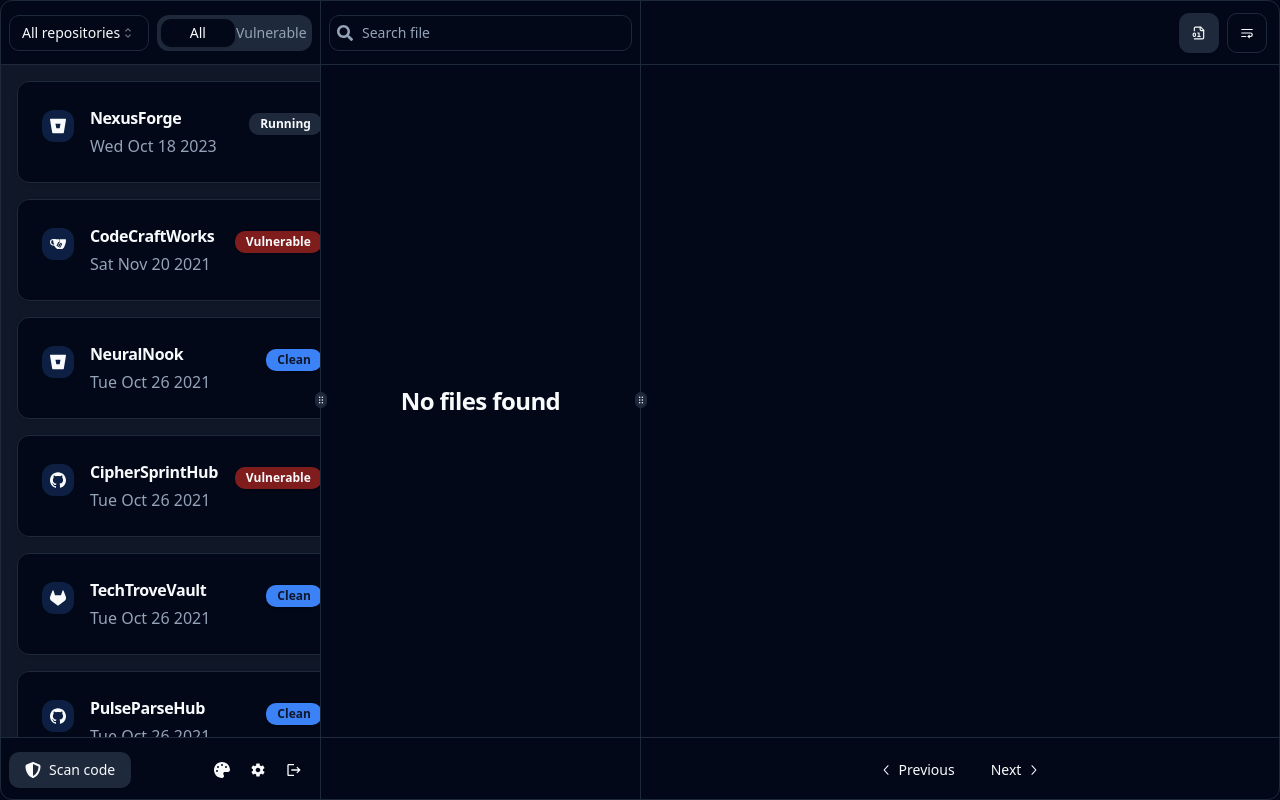
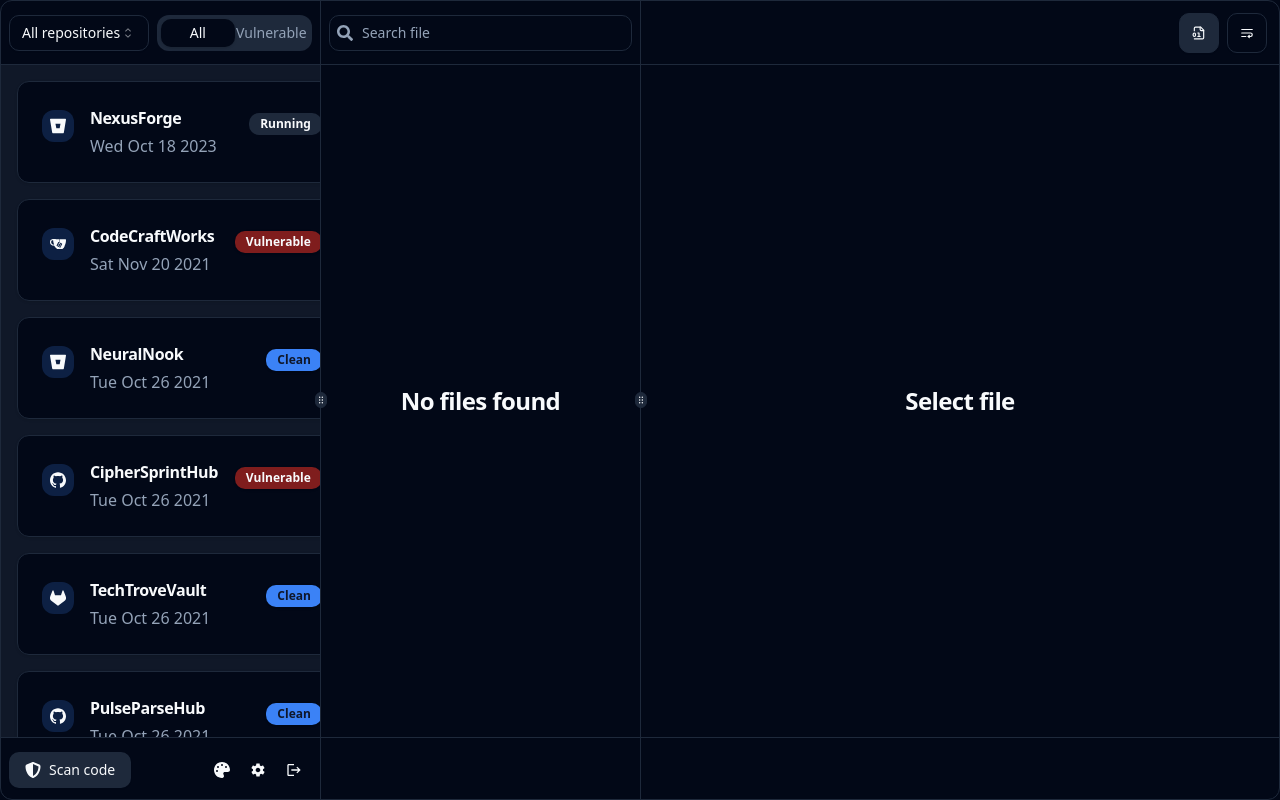
Before and after one commit to sudonite/Codetective, a React (Vite) app in the folder Frontend/: page /dashboard in a window 1280 px wide. Built offline with nearby package versions, Linux system fonts and the light colour scheme.

Commit message:
Fix: CodeAerea not selected Directory

```diff
--- a/Frontend/src/Components/Dashboard/CodeArea.tsx
+++ b/Frontend/src/Components/Dashboard/CodeArea.tsx
@@ -96,6 +96,13 @@ const CodeArea = ({ codes, file }: CodeAreaProps) => {
         </div>
       </div>
       <div className="grow">
+        {codes.length === 0 ? (
+          <div className="flex justify-center items-center h-full">
+            <h3 className="scroll-m-20 text-2xl font-semibold tracking-tight">
+              Select file
+            </h3>
+          </div>
+        ) : (
           <ScrollArea className="w-full h-full rounded-lg">
             <SyntaxHighlighter
               wrapLongLines={wordWrap}
@@ -109,8 +116,10 @@ const CodeArea = ({ codes, file }: CodeAreaProps) => {
             <ScrollBar orientation="horizontal" />
             <ScrollBar />
           </ScrollArea>
+        )}
       </div>
       <div className="h-16 max-h-16 p-2 flex flex-row items-center border-t">
+        {codes.length > 1 && (
           <Pagination>
             <PaginationContent>
               <PaginationItem>
@@ -144,6 +153,7 @@ const CodeArea = ({ codes, file }: CodeAreaProps) => {
               </PaginationItem>
             </PaginationContent>
           </Pagination>
+        )}
       </div>
     </div>
   );
--- a/Frontend/src/Routes/Dashboard.tsx
+++ b/Frontend/src/Routes/Dashboard.tsx
@@ -35,6 +35,7 @@ const Dashboard = () => {
   const handleRepositoryChange = (repository: Repository) => {
     setSelectedRepository(repository);
     setSelectedFile(null);
+    setCodes([]);
   };
 
   const handleFileChange = (file: File) => {
```
Lines whose indentation alone changed are shown as unchanged.
